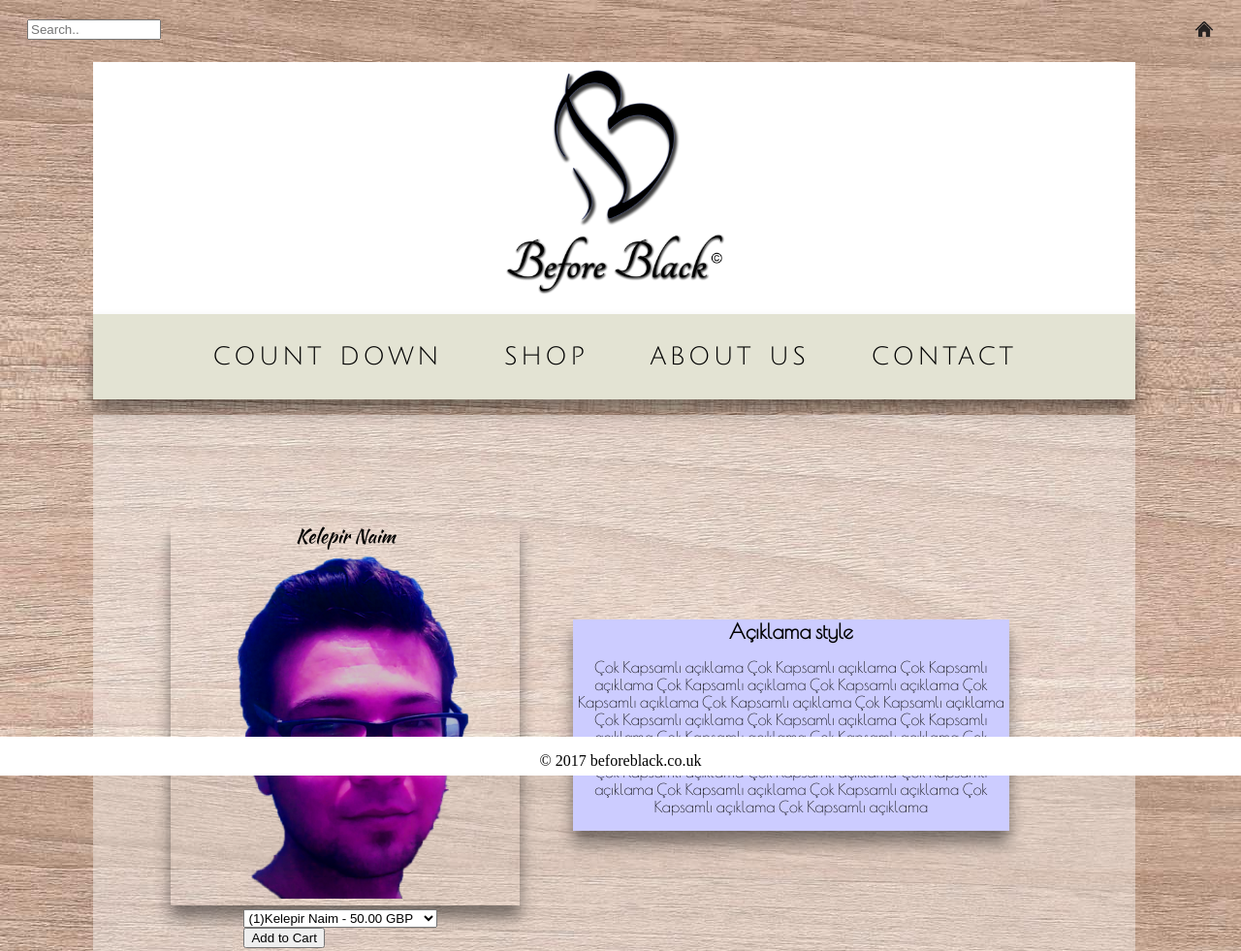
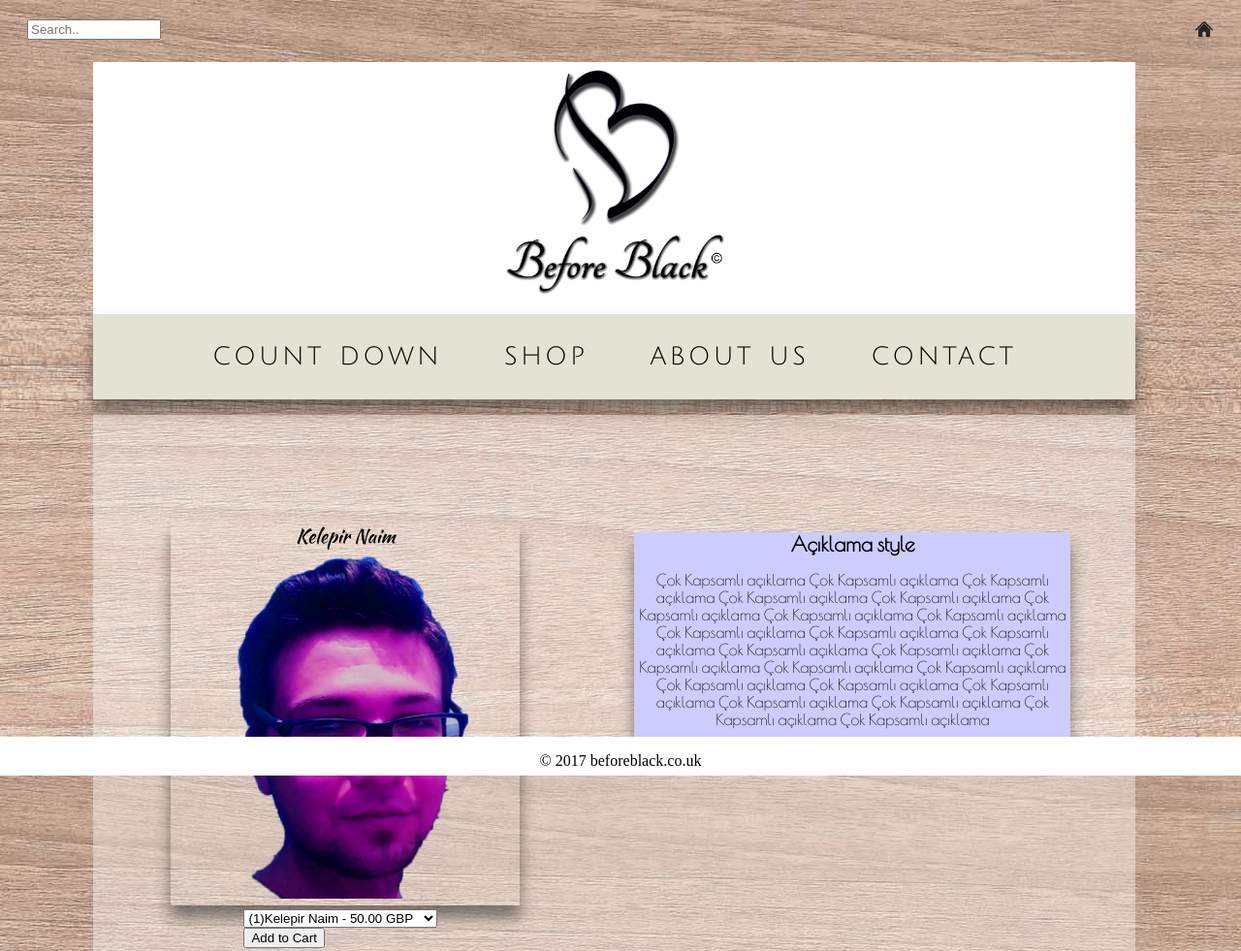
Before and after one commit to before-black/before-black.github.io, a plain HTML site: page Pages/product details/productdetail.html in a window 1280 px wide. Shown: the top 981 px of the page at 97% size. Drawn offline with nearby package versions, Linux system fonts and the light colour scheme.

Commit message:
erkan rev5

```diff
--- a/Pages/product details/productdetail.css
+++ b/Pages/product details/productdetail.css
@@ -87,8 +87,8 @@ body {
 
 .acıklama {
     width: 450px;
-    float: right;
-    margin: -405px 130px;
+    float: left;
+    margin: 121px 38px;
     position: relative;
     text-align: center;
     font-family: 'Poiret One', cursive;
```
